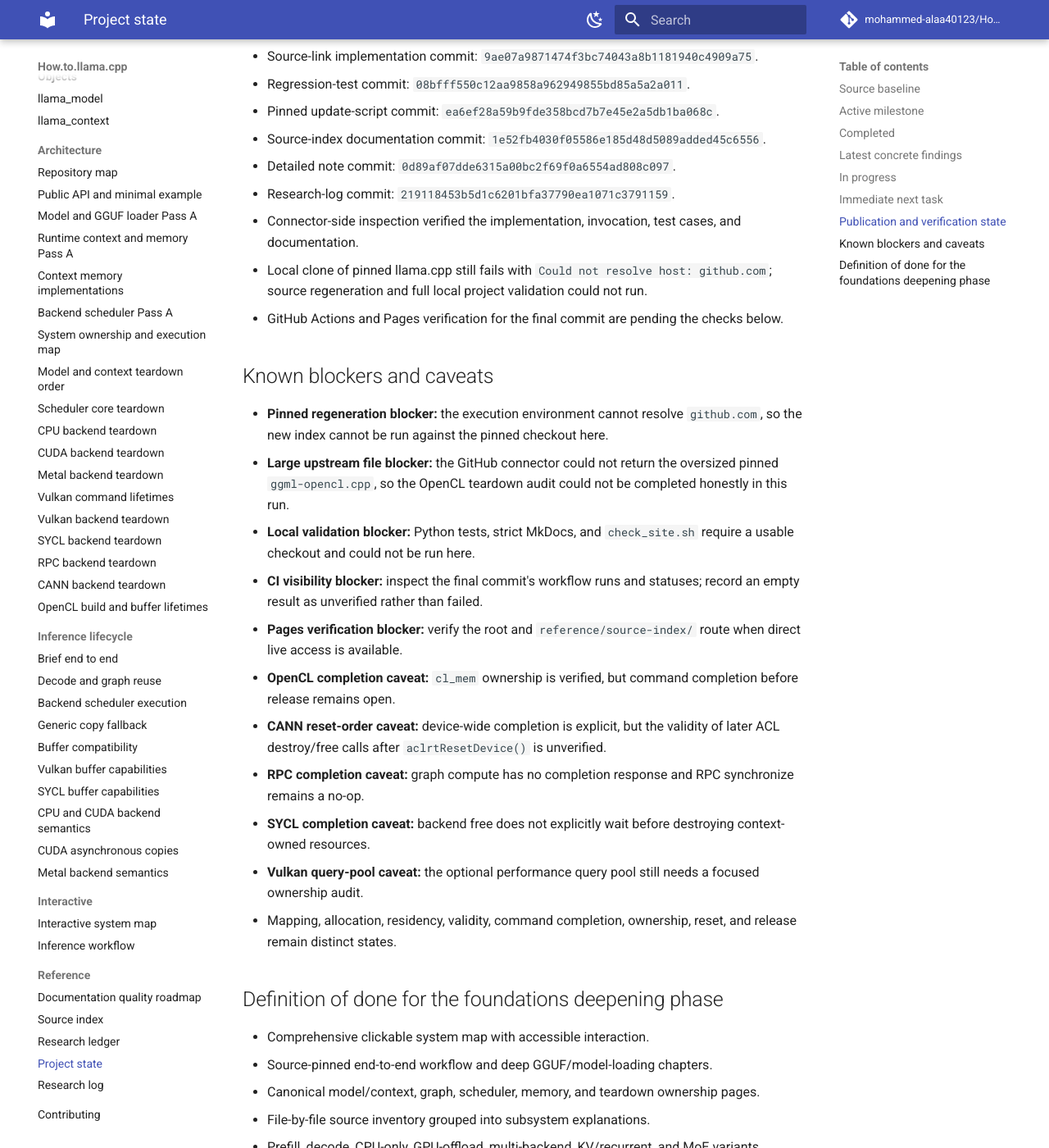
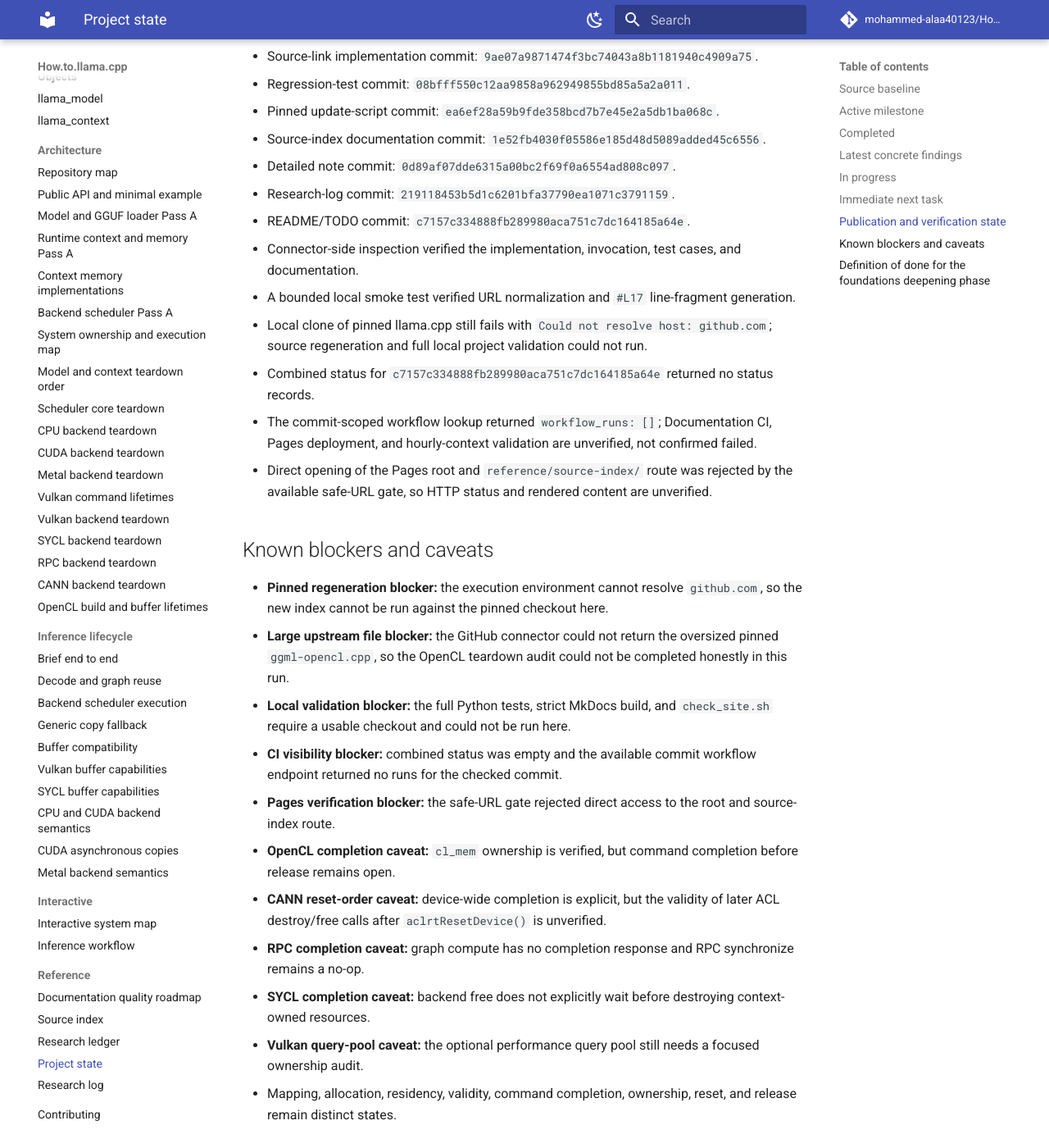
Before and after one commit to mohammed-alaa40123/How.to.llama.cpp, an MkDocs documentation site: the page built from docs/reference/project-state.md, in a window 1280 px wide and 1400 px high, scrolled down 2409 px. Shown: the whole window at 82% size. Built offline with MkDocs 1.6.1 and Material for MkDocs 9.7.7, drawn with Linux system fonts in a browser that asks for light colours; comment, search, counter and statistics services are not loaded.

Commit message:
docs: record final CI and Pages blockers

```diff
--- a/docs/reference/project-state.md
+++ b/docs/reference/project-state.md
@@ -72,17 +72,21 @@ Then audit optional CPU extra-buffer deleters independently.
 - Source-index documentation commit: `1e52fb4030f05586e185d48d5089added45c6556`.
 - Detailed note commit: `0d89af07dde6315a00bc2f69f0a6554ad808c097`.
 - Research-log commit: `219118453b5d1c6201bfa37790ea1071c3791159`.
+- README/TODO commit: `c7157c334888fb289980aca751c7dc164185a64e`.
 - Connector-side inspection verified the implementation, invocation, test cases, and documentation.
+- A bounded local smoke test verified URL normalization and `#L17` line-fragment generation.
 - Local clone of pinned llama.cpp still fails with `Could not resolve host: github.com`; source regeneration and full local project validation could not run.
-- GitHub Actions and Pages verification for the final commit are pending the checks below.
+- Combined status for `c7157c334888fb289980aca751c7dc164185a64e` returned no status records.
+- The commit-scoped workflow lookup returned `workflow_runs: []`; Documentation CI, Pages deployment, and hourly-context validation are unverified, not confirmed failed.
+- Direct opening of the Pages root and `reference/source-index/` route was rejected by the available safe-URL gate, so HTTP status and rendered content are unverified.
 
 ## Known blockers and caveats
 
 - **Pinned regeneration blocker:** the execution environment cannot resolve `github.com`, so the new index cannot be run against the pinned checkout here.
 - **Large upstream file blocker:** the GitHub connector could not return the oversized pinned `ggml-opencl.cpp`, so the OpenCL teardown audit could not be completed honestly in this run.
-- **Local validation blocker:** Python tests, strict MkDocs, and `check_site.sh` require a usable checkout and could not be run here.
-- **CI visibility blocker:** inspect the final commit's workflow runs and statuses; record an empty result as unverified rather than failed.
-- **Pages verification blocker:** verify the root and `reference/source-index/` route when direct live access is available.
+- **Local validation blocker:** the full Python tests, strict MkDocs build, and `check_site.sh` require a usable checkout and could not be run here.
+- **CI visibility blocker:** combined status was empty and the available commit workflow endpoint returned no runs for the checked commit.
+- **Pages verification blocker:** the safe-URL gate rejected direct access to the root and source-index route.
 - **OpenCL completion caveat:** `cl_mem` ownership is verified, but command completion before release remains open.
 - **CANN reset-order caveat:** device-wide completion is explicit, but the validity of later ACL destroy/free calls after `aclrtResetDevice()` is unverified.
 - **RPC completion caveat:** graph compute has no completion response and RPC synchronize remains a no-op.
```
